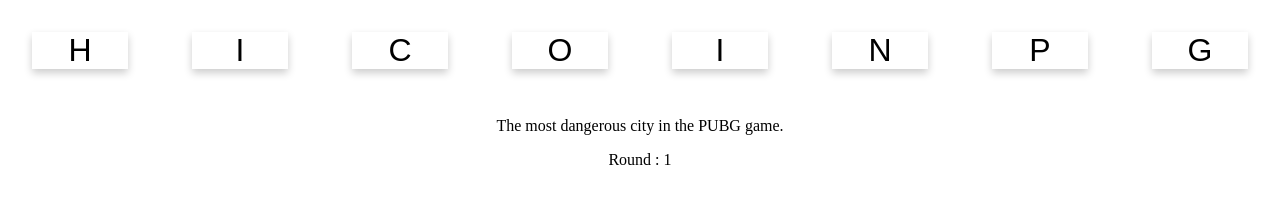
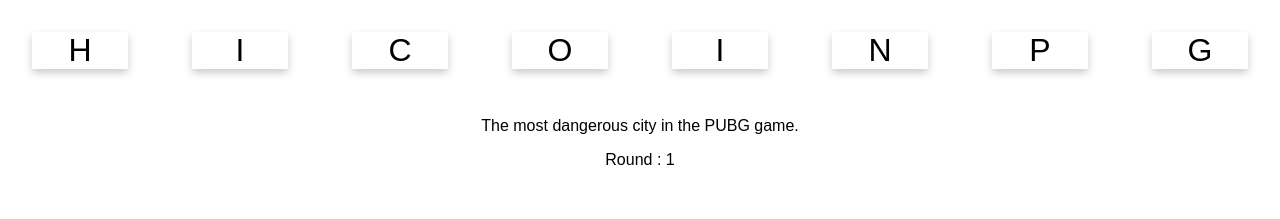
Before and after one commit to iamnotfriendly/card-game, a React (Create React App) app: page / in a window 1280 px wide. Shown: the top 219 px of the page. Built offline with nearby package versions, Linux system fonts and the light colour scheme.

Commit message:
commit 10 เปลี่ยนฟ้อนต์อีกครั้ง

```diff
--- a/src/App.css
+++ b/src/App.css
@@ -43,5 +43,5 @@
 }
 
 p.serif {
-  font-family: "Times New Roman", Times, serif;
+  font-family: Gill Sans Extrabold, sans-serif;
 }
```
